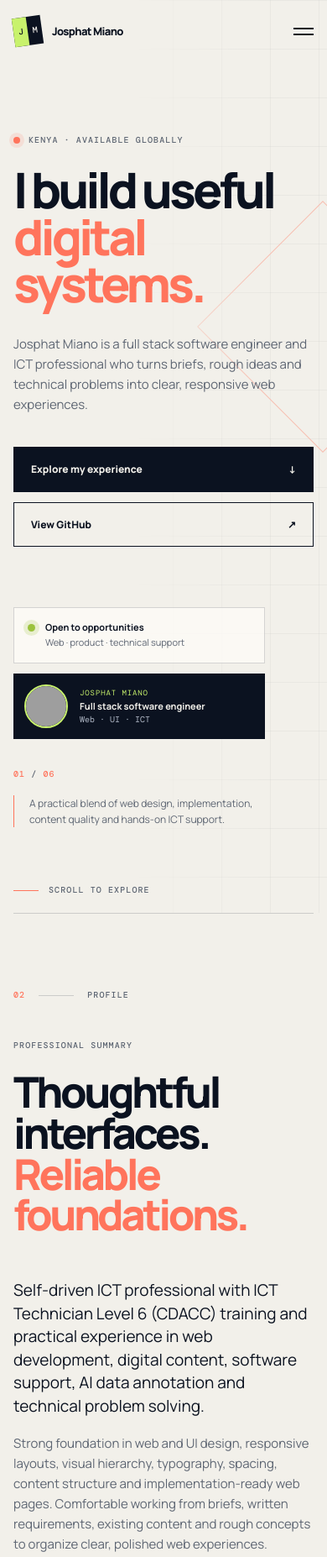
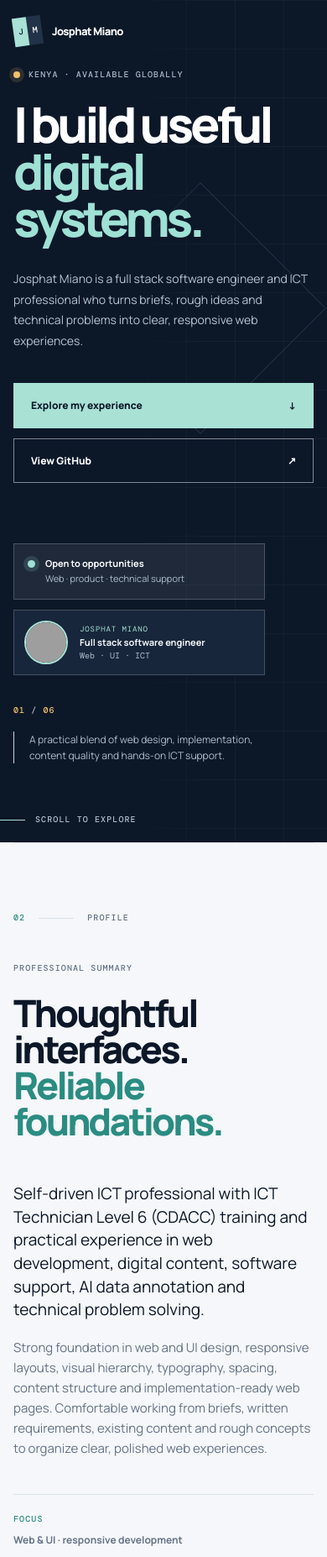
Before and after one commit to josphatmiano01-create/josphatportfollio, a website: page index.html in a window 390 px wide. Shown: the top 1854 px of the page at 84% size. Drawn offline with nearby package versions, Linux system fonts and the light colour scheme; grey boxes are pictures that could not be loaded.

Commit message:
Refine portfolio UI and responsive layout

```diff
--- a/styles.css
+++ b/styles.css
@@ -222,3 +222,119 @@ h3 { margin-bottom: 12px; font-size: 1.15rem; }
   *, *::before, *::after { transition-duration: .01ms !important; animation-duration: .01ms !important; animation-iteration-count: 1 !important; }
   .reveal { opacity: 1; transform: none; }
 }
+
+/* Professional refinement */
+:root {
+  --ink: #0c1728;
+  --ink-soft: #223248;
+  --paper: #f5f7fa;
+  --paper-deep: #e8edf2;
+  --line: #d9e1e8;
+  --muted: #657386;
+  --lime: #dceee8;
+  --lime-dark: #2a8d80;
+  --coral: #2b8c82;
+  --white: #ffffff;
+}
+
+body { background: var(--paper); color: var(--ink); }
+.site-header { color: var(--white); }
+.wordmark-text { color: var(--white); }
+.wordmark-mark { color: var(--white); background: var(--ink-soft); }
+.wordmark-mark span:first-child { color: var(--ink); background: #a9e1d5; }
+.site-nav a { color: #d7e3eb; }
+.site-nav a:not(.nav-cta)::after { background: #a9e1d5; }
+.nav-cta { color: var(--ink) !important; background: #a9e1d5; }
+.nav-cta:hover { color: var(--white) !important; background: var(--coral); }
+
+.hero {
+  width: 100%;
+  max-width: none;
+  min-height: 760px;
+  padding-right: max(36px, calc((100% - 1180px) / 2));
+  padding-left: max(36px, calc((100% - 1180px) / 2));
+  color: var(--white);
+  background: #0c1728;
+}
+.hero-grid { right: 0; width: 58%; opacity: .24; background-image: linear-gradient(rgba(214,232,239,.18) 1px, transparent 1px), linear-gradient(90deg, rgba(214,232,239,.18) 1px, transparent 1px); mask-image: linear-gradient(90deg, transparent, #000 35%); }
+.hero-grid::after { border-color: #78c9bb; opacity: .72; }
+.hero h1 { max-width: 760px; font-size: clamp(3.7rem, 7.5vw, 7.6rem); letter-spacing: -.075em; }
+.hero h1 em { color: #9fe1d5; }
+.hero .eyebrow { color: #a8b7c7; }
+.hero .eyebrow-dot { background: #f1c16c; box-shadow: 0 0 0 5px rgba(241,193,108,.14); }
+.hero-lede { max-width: 570px; color: #b7c4d2; font-size: 16px; line-height: 1.75; }
+.button-primary { color: var(--ink); background: #a9e1d5; border-color: #a9e1d5; }
+.button-primary:hover { color: var(--white); background: var(--coral); border-color: var(--coral); }
+.button-ghost { color: var(--white); border-color: rgba(255,255,255,.48); }
+.button-ghost:hover { color: var(--ink); background: #dceee8; border-color: #dceee8; }
+.availability-card { color: var(--white); border-color: rgba(255,255,255,.2); background: rgba(255,255,255,.08); }
+.availability-card div > span { color: #aebdca; }
+.availability-pulse { background: #9fe1d5; box-shadow: 0 0 0 5px rgba(159,225,213,.15); }
+.profile-card { border-color: rgba(255,255,255,.2); background: #17263a; }
+.profile-photo-wrap { border-color: #a9e1d5; }
+.profile-kicker { color: #a9e1d5; }
+.profile-card > div:last-child > span:last-child { color: #aebdca; }
+.hero-index { color: #f1c16c; }
+.hero-index span, .hero-note { color: #aebdca; }
+.hero-note { border-left-color: #a9e1d5; }
+.scroll-cue { color: #aebdca; }
+.scroll-cue span { background: #a9e1d5; }
+
+.section-pad { padding-top: 112px; padding-bottom: 112px; }
+.section-rule { border-top-color: var(--line); }
+.section-label, .eyebrow { color: var(--muted); }
+.section-label span:first-child, .meta-kicker, .timeline-topline span:last-child, .education-type { color: var(--coral); }
+h2 { font-size: clamp(2.8rem, 5.6vw, 5rem); letter-spacing: -.065em; }
+h2 em { color: var(--coral); }
+.about-copy .lead-paragraph, .lead-paragraph { color: var(--ink); }
+.about-copy p, .experience-intro, .timeline-content p, .skill-card p, .education-card p:last-child { color: var(--muted); }
+
+.skill-grid { gap: 16px; }
+.skill-card { min-height: 238px; border-color: var(--line); background: var(--white); border-radius: 8px; box-shadow: 0 8px 30px rgba(25,49,73,.035); }
+.skill-card:hover { border-color: #91cfc4; background: var(--white); box-shadow: 0 14px 34px rgba(25,49,73,.09); }
+.skill-card-feature { background: var(--ink); color: var(--white); box-shadow: none; }
+.skill-card-feature:hover { background: #14243a; }
+.skill-tags span { border-color: var(--line); }
+.skill-card-feature .skill-tags span { color: #a9e1d5; border-color: rgba(169,225,213,.36); }
+
+.timeline { border-top-color: var(--line); }
+.timeline-item { border-bottom-color: var(--line); }
+.timeline-marker { color: var(--coral); }
+.education-card { border-color: var(--line); border-radius: 8px; background: var(--white); box-shadow: 0 8px 30px rgba(25,49,73,.035); }
+.education-school { color: var(--ink); }
+.strength-list span { color: var(--ink); background: #dceee8; border-radius: 3px; }
+.strength-list span:nth-child(3n) { color: var(--white); background: #2b8c82; }
+
+.contact { padding-top: 112px; padding-bottom: 64px; }
+.contact-card { border-radius: 10px; background: linear-gradient(135deg, #0c1728 0%, #162a42 100%); box-shadow: 0 18px 50px rgba(13,30,49,.16); }
+.contact-copy h2 { color: var(--white); }
+.contact-link:hover { color: #a9e1d5; }
+.contact-link small { color: #f1c16c; }
+.footer-bar { border-top-color: rgba(255,255,255,.17); }
+.footer-bar a { color: #a9e1d5; }
+
+@media (max-width: 850px) {
+  .hero { width: 100%; padding-right: var(--page); padding-left: var(--page); }
+  .site-nav { color: var(--ink); }
+  .site-nav a { color: var(--ink-soft); }
+  .site-nav .nav-cta { color: var(--ink) !important; }
+}
+
+@media (max-width: 530px) {
+  .hero { min-height: 760px; padding-top: 150px; }
+  .hero h1 { font-size: clamp(3.3rem, 15vw, 5.2rem); }
+  .hero-lede { font-size: 14px; }
+  .section-pad { padding-top: 82px; padding-bottom: 82px; }
+  .skill-grid { gap: 12px; }
+  .skill-card { min-height: 0; }
+  .contact { padding-top: 82px; }
+}
+
+/* Mobile hero guardrail: keep the full-bleed hero inside the viewport. */
+@media (max-width: 850px) {
+  .hero { padding-right: 20px; padding-left: 20px; }
+}
+
+@media (max-width: 530px) {
+  .hero { padding-right: 16px; padding-left: 16px; }
+}
```
